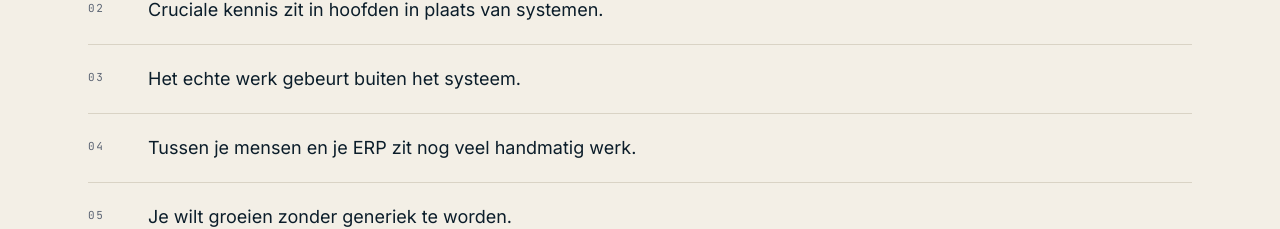
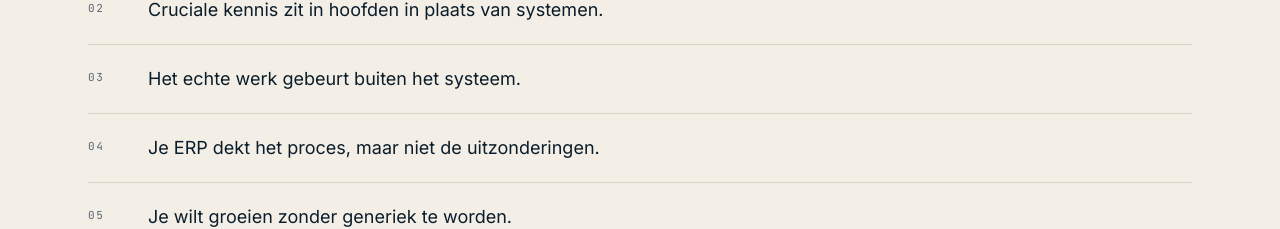
Before and after one commit to JWT20/tyne-works-site, a Next.js app: page / in a window 1280 px wide. Shown: the part 1009-1238 px from the top of the page. Built offline with nearby package versions, Linux system fonts and the light colour scheme.

Commit message:
Reframe bullet 04 around ERP exceptions

```diff
--- a/src/app/page.tsx
+++ b/src/app/page.tsx
@@ -36,7 +36,7 @@ export default function HomePage() {
           <NumberedRow n="01" body="Standaardsoftware stopt waar het echte proces begint." />
           <NumberedRow n="02" body="Cruciale kennis zit in hoofden in plaats van systemen." />
           <NumberedRow n="03" body="Het echte werk gebeurt buiten het systeem." />
-          <NumberedRow n="04" body="Tussen je mensen en je ERP zit nog veel handmatig werk." />
+          <NumberedRow n="04" body="Je ERP dekt het proces, maar niet de uitzonderingen." />
           <NumberedRow n="05" body="Je wilt groeien zonder generiek te worden." />
         </div>
       </section>
```
